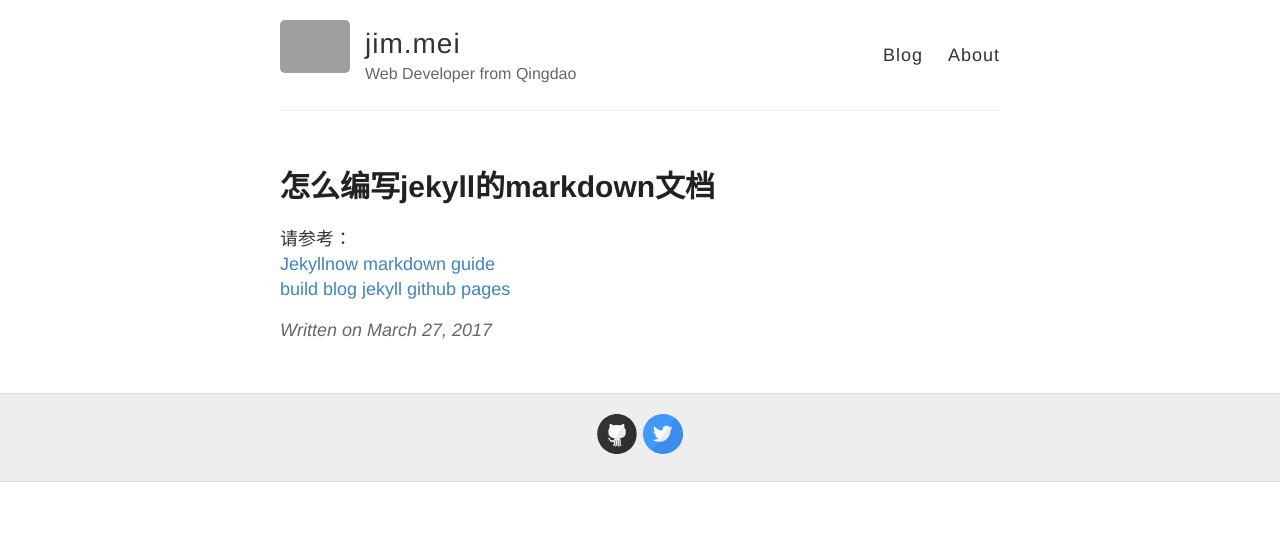
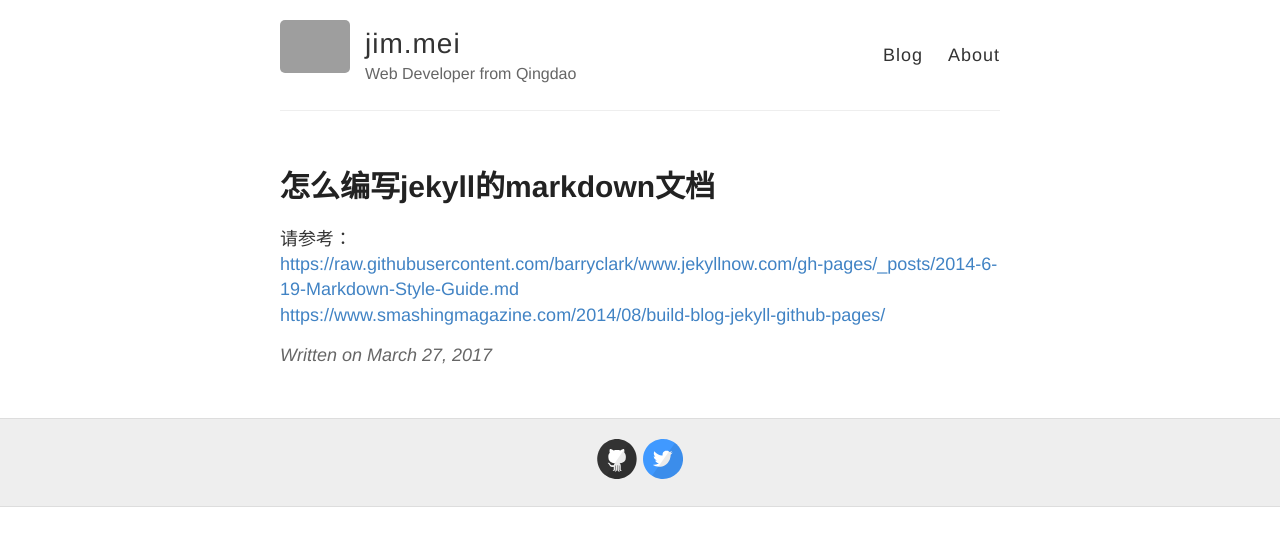
Before and after one commit to heeeello/heeeello.github.io, a Jekyll site: the page built from _posts/2017-3-27-how-to-write-jekyll-markdown.md, in a window 1280 px wide. Shown: the top 546 px of the page. Built offline with Jekyll 4.4.1, drawn with Linux system fonts in a browser that asks for light colours; grey boxes are pictures that could not be loaded.

Commit message:
change to big ass link

```diff
--- a/_posts/2017-3-27-how-to-write-jekyll-markdown.md
+++ b/_posts/2017-3-27-how-to-write-jekyll-markdown.md
@@ -4,5 +4,5 @@ title: 怎么编写jekyll的markdown文档
 ---
 
 请参考：
-[Jekyllnow markdown  guide](https://raw.githubusercontent.com/barryclark/www.jekyllnow.com/gh-pages/_posts/2014-6-19-Markdown-Style-Guide.md)
-[build blog jekyll github pages](https://www.smashingmagazine.com/2014/08/build-blog-jekyll-github-pages/)
+<https://raw.githubusercontent.com/barryclark/www.jekyllnow.com/gh-pages/_posts/2014-6-19-Markdown-Style-Guide.md>
+<https://www.smashingmagazine.com/2014/08/build-blog-jekyll-github-pages/>
```
